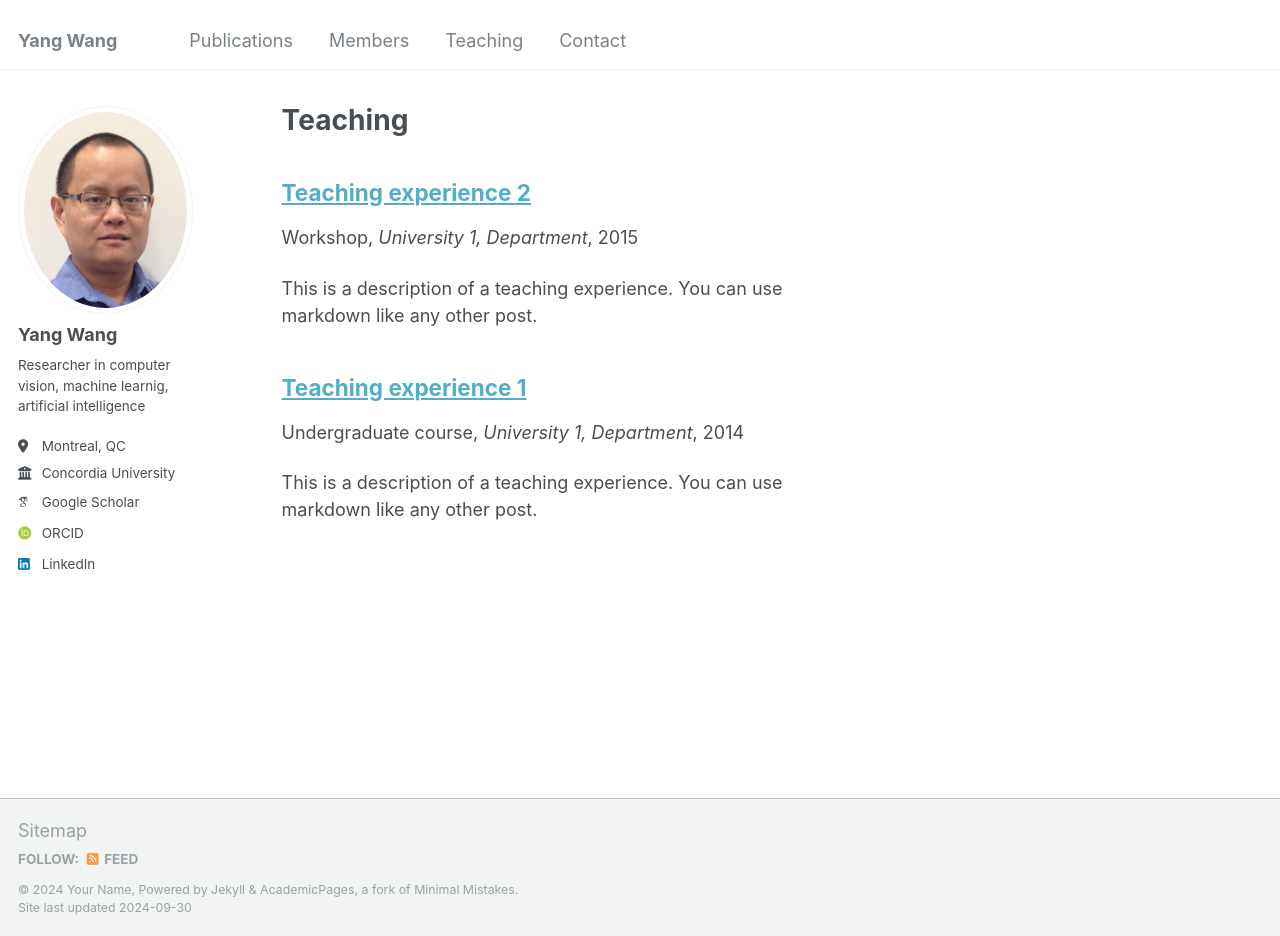
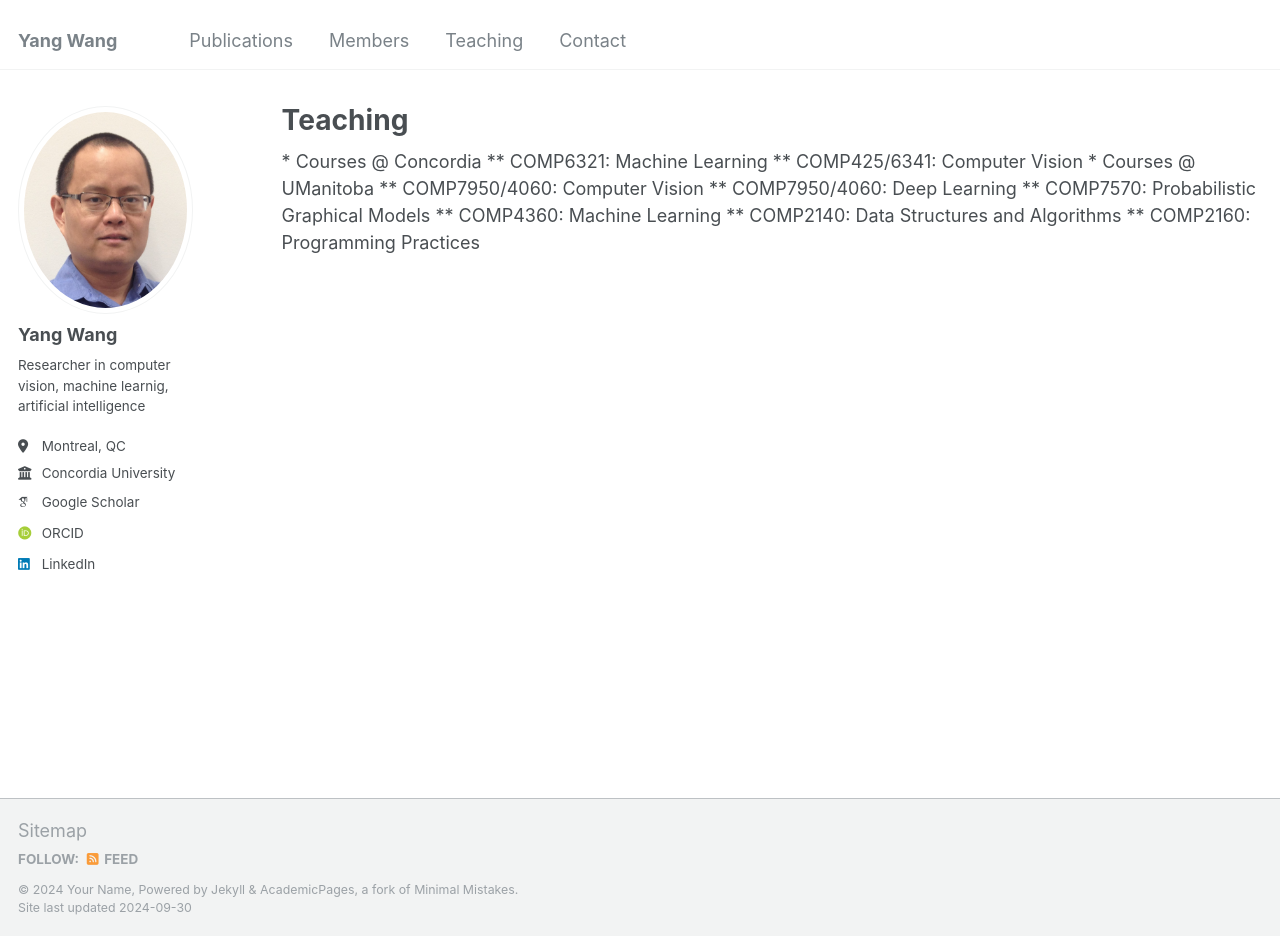
Before and after one commit to kywang/kywang.github.io, a Jekyll site: the page built from _pages/teaching.html, in a window 1280 px wide and 936 px high. Built offline with Jekyll 4.4.1, drawn with Linux system fonts in a browser that asks for light colours; some web fonts are replaced.

Commit message:
Update teaching.html

```diff
--- a/_pages/teaching.html
+++ b/_pages/teaching.html
@@ -7,6 +7,13 @@ author_profile: true
 
 {% include base_path %}
 
-{% for post in site.teaching reversed %}
-  {% include archive-single.html %}
-{% endfor %}
+* Courses @ Concordia
+  ** COMP6321: Machine Learning
+  ** COMP425/6341: Computer Vision
+* Courses @ UManitoba
+  ** COMP7950/4060: Computer Vision
+  ** COMP7950/4060: Deep Learning
+  ** COMP7570: Probabilistic Graphical Models
+  ** COMP4360: Machine Learning
+  ** COMP2140: Data Structures and Algorithms
+  ** COMP2160: Programming Practices
```
